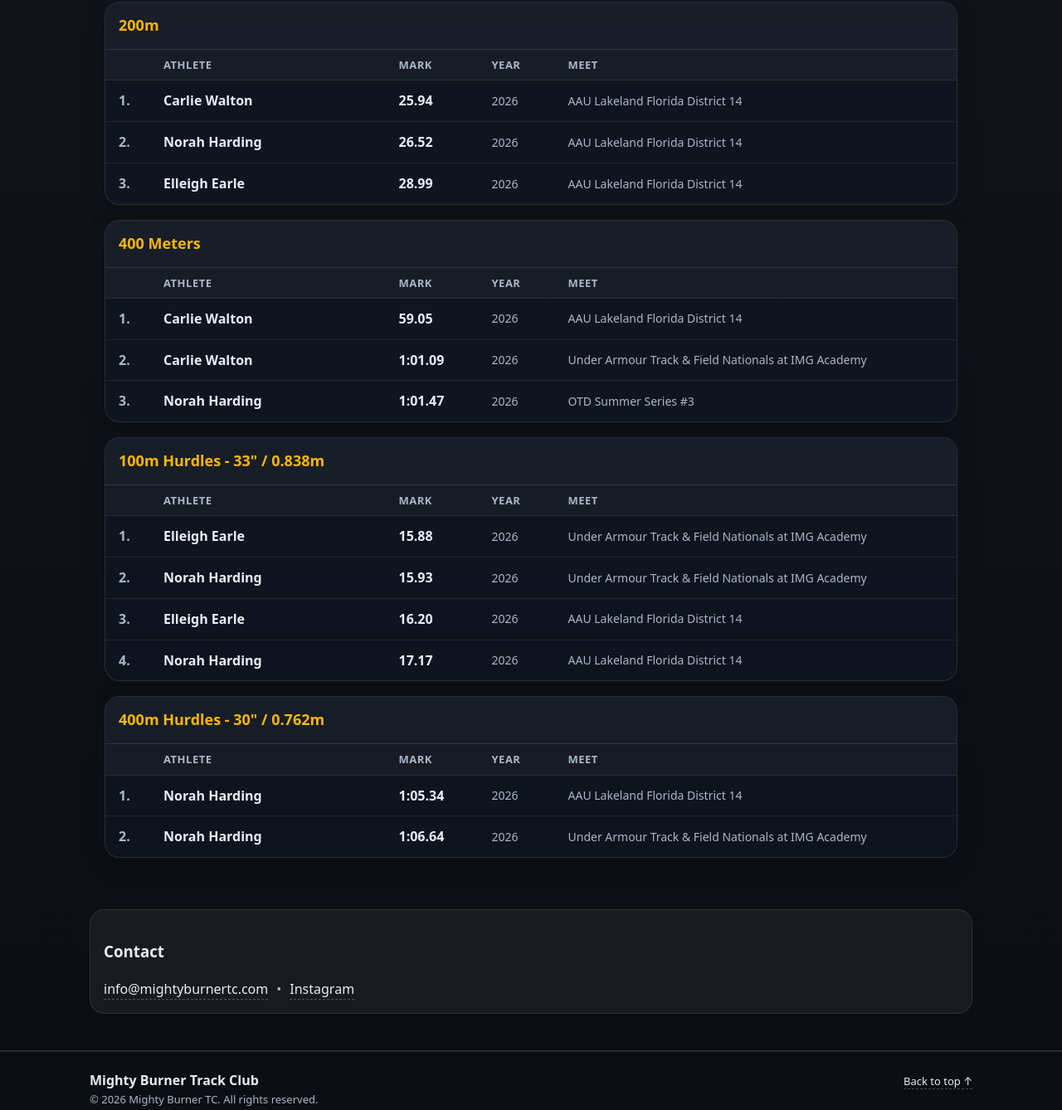
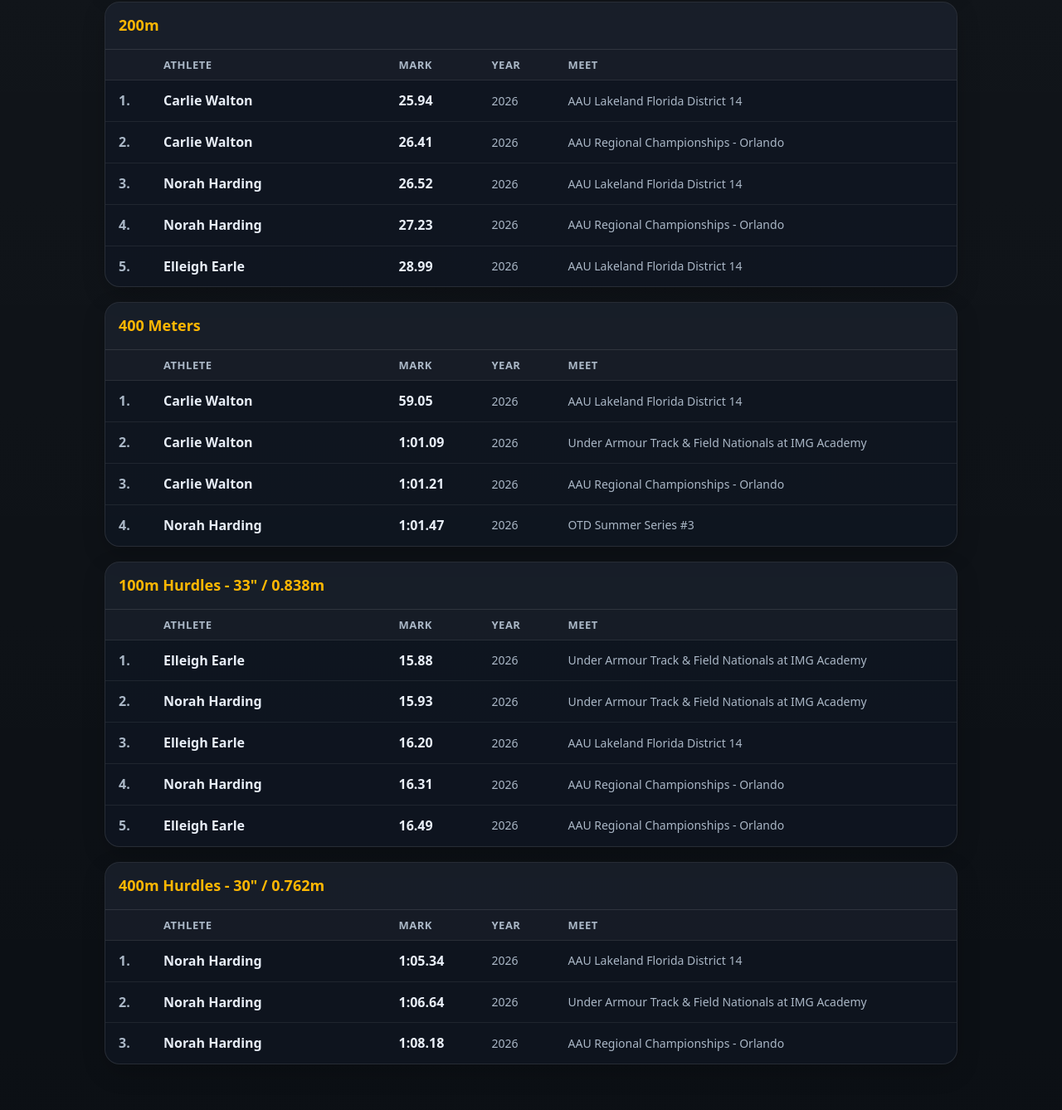
Before and after one commit to ewhaley50/MightyBurnerTC, a plain HTML site: page index.html in a window 1280 px wide. Shown: the part 7972-9310 px from the top of the page at 83% size. Drawn offline with Linux system fonts and the light colour scheme; no server answers.

Commit message:
update records

```diff
--- a/index.html
+++ b/index.html
@@ -914,6 +914,14 @@
 
             <div class="recordRow">
               <span class="recordPlace">2.</span>
+              <span class="recordAthlete">Carlie Walton</span>
+              <span class="recordMark">26.41</span>
+              <span class="recordMeta">2026</span>
+              <span class="recordMeet">AAU Regional Championships - Orlando</span>
+            </div>
+
+            <div class="recordRow">
+              <span class="recordPlace">3.</span>
               <span class="recordAthlete">Norah Harding</span>
               <span class="recordMark">26.52</span>
               <span class="recordMeta">2026</span>
@@ -921,7 +929,15 @@
             </div>
 
             <div class="recordRow">
-              <span class="recordPlace">3.</span>
+              <span class="recordPlace">4.</span>
+              <span class="recordAthlete">Norah Harding</span>
+              <span class="recordMark">27.23</span>
+              <span class="recordMeta">2026</span>
+              <span class="recordMeet">AAU Regional Championships - Orlando</span>
+            </div>
+
+            <div class="recordRow">
+              <span class="recordPlace">5.</span>
               <span class="recordAthlete">Elleigh Earle</span>
               <span class="recordMark">28.99</span>
               <span class="recordMeta">2026</span>
@@ -948,6 +964,7 @@
               <span class="recordMeta">2026</span>
               <span class="recordMeet">AAU Lakeland Florida District 14</span>
             </div>
+
             <div class="recordRow">
               <span class="recordPlace">2.</span>
               <span class="recordAthlete">Carlie Walton</span>
@@ -956,8 +973,16 @@
               <span class="recordMeet">Under Armour Track & Field Nationals at IMG Academy</span>
             </div>
 
+           <div class="recordRow">
+              <span class="recordPlace">3.</span>
+              <span class="recordAthlete">Carlie Walton</span>
+              <span class="recordMark">1:01.21</span>
+              <span class="recordMeta">2026</span>
+              <span class="recordMeet">AAU Regional Championships - Orlando</span>
+            </div>
+
             <div class="recordRow">
-              <span class="recordPlace">3.</span>
+              <span class="recordPlace">4.</span>
               <span class="recordAthlete">Norah Harding</span>
               <span class="recordMark">1:01.47</span>
               <span class="recordMeta">2026</span>
@@ -1003,12 +1028,20 @@
               <span class="recordMeet">AAU Lakeland Florida District 14</span>
             </div>
 
-            <div class="recordRow">
+          <div class="recordRow">
               <span class="recordPlace">4.</span>
               <span class="recordAthlete">Norah Harding</span>
-              <span class="recordMark">17.17</span>
+              <span class="recordMark">16.31</span>
               <span class="recordMeta">2026</span>
-              <span class="recordMeet">AAU Lakeland Florida District 14</span>
+              <span class="recordMeet">AAU Regional Championships - Orlando</span>
+            </div>
+
+            <div class="recordRow">
+              <span class="recordPlace">5.</span>
+              <span class="recordAthlete">Elleigh Earle</span>
+              <span class="recordMark">16.49</span>
+              <span class="recordMeta">2026</span>
+              <span class="recordMeet">AAU Regional Championships - Orlando</span>
             </div>
           </div>
         </div>
@@ -1038,6 +1071,16 @@
               <span class="recordMeta">2026</span>
               <span class="recordMeet">Under Armour Track & Field Nationals at IMG Academy</span>
             </div>
+
+            <div class="recordRow">
+              <span class="recordPlace">3.</span>
+              <span class="recordAthlete">Norah Harding</span>
+              <span class="recordMark">1:08.18</span>
+              <span class="recordMeta">2026</span>
+              <span class="recordMeet">AAU Regional Championships - Orlando</span>
+            </div>
+
+
           </div>
         </div>
 
@@ -1125,6 +1168,14 @@
               <span class="recordMeet">AAU Lakeland Florida District 14</span>
             </div>
 
+            <div class="recordRow">
+              <span class="recordPlace">2.</span>
+              <span class="recordAthlete">Benjamin Bahret</span>
+              <span class="recordMark">1:07.26</span>
+              <span class="recordMeta">2026</span>
+              <span class="recordMeet">AAU Regional Championships - Orlando</span>
+            </div>
+
           </div>
         </div>
 
```
